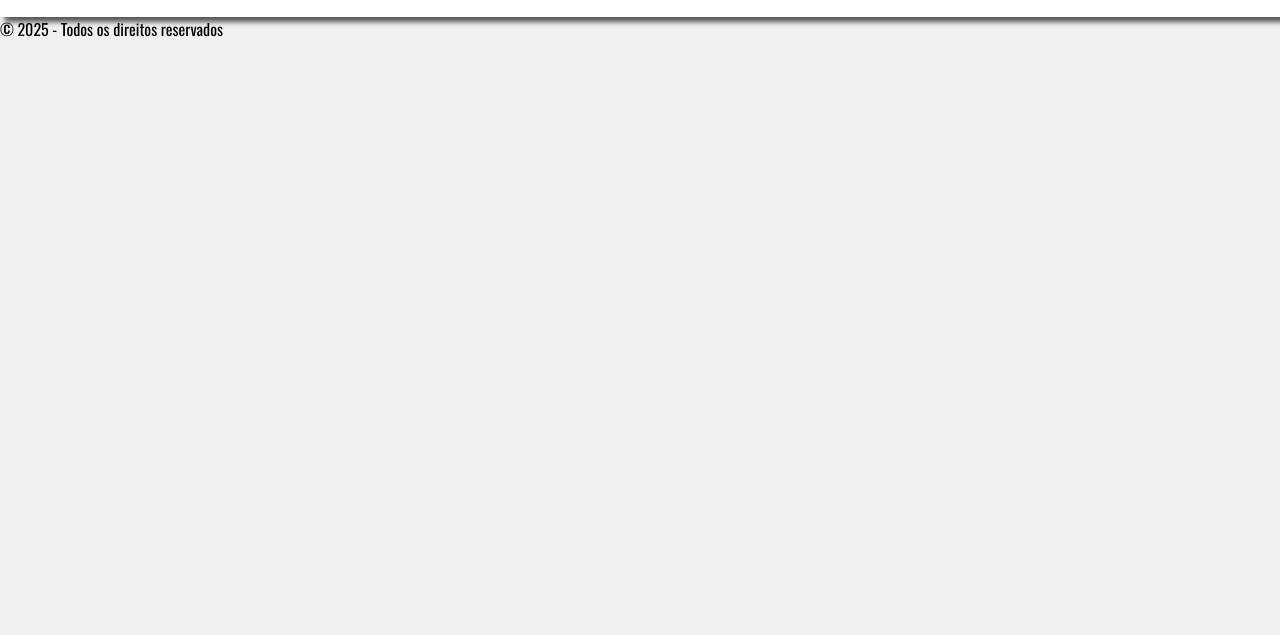
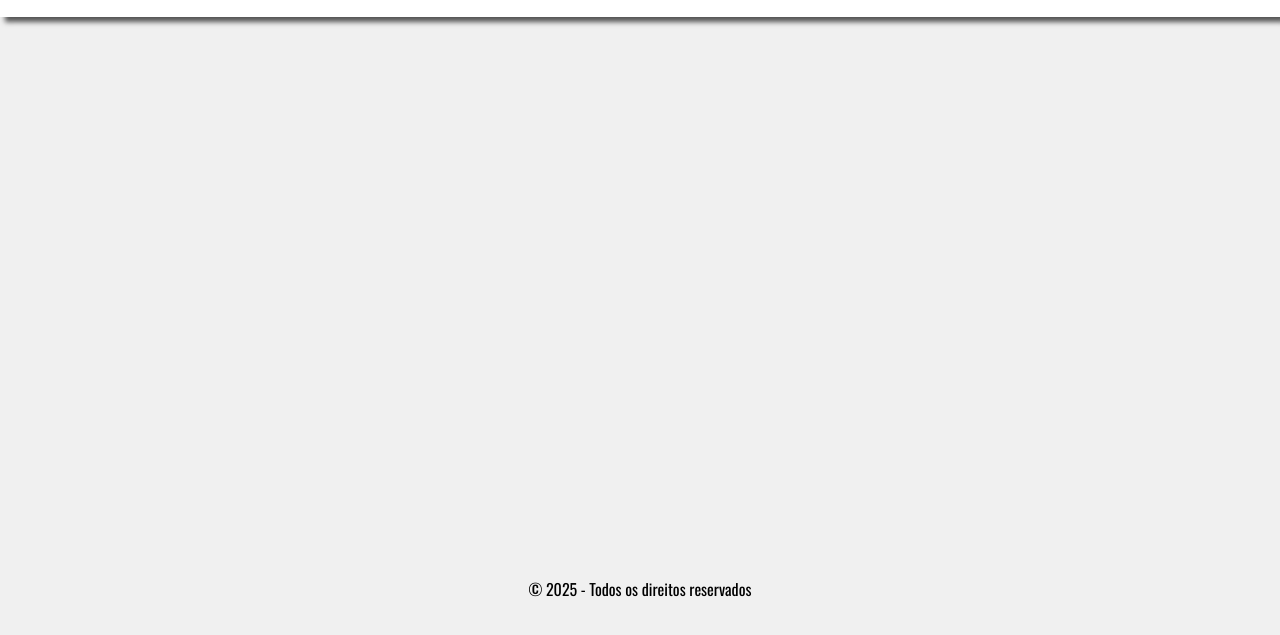
Before and after one commit to Carletoss/Projeto3, a plain HTML site: page index.html in a window 1280 px wide. Shown: the part 73-708 px from the top of the page. Drawn offline with nearby package versions, Linux system fonts and the light colour scheme.

Commit message:
adicao do css no footer

```diff
--- a/src/css/style.css
+++ b/src/css/style.css
@@ -93,3 +93,8 @@ header #logo{
     border-radius: 50%;
     background-image: linear-gradient(orange,black);
 }
+footer{
+    margin-top: 70vh;
+    display: flex;
+    justify-content: center;
+}
```
